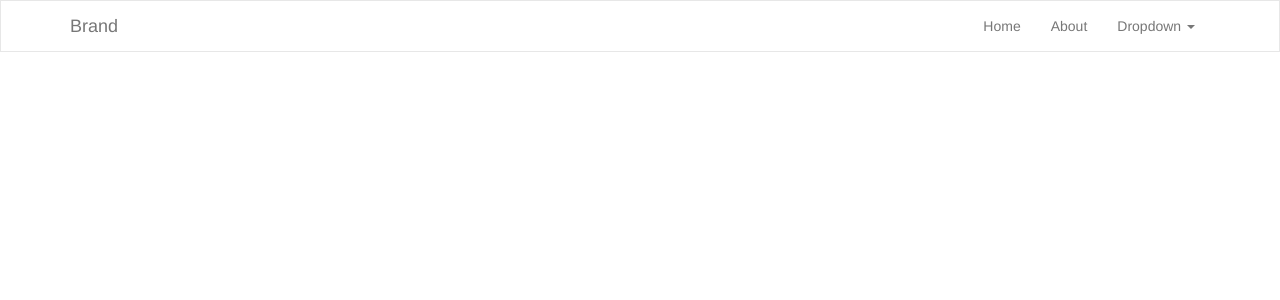
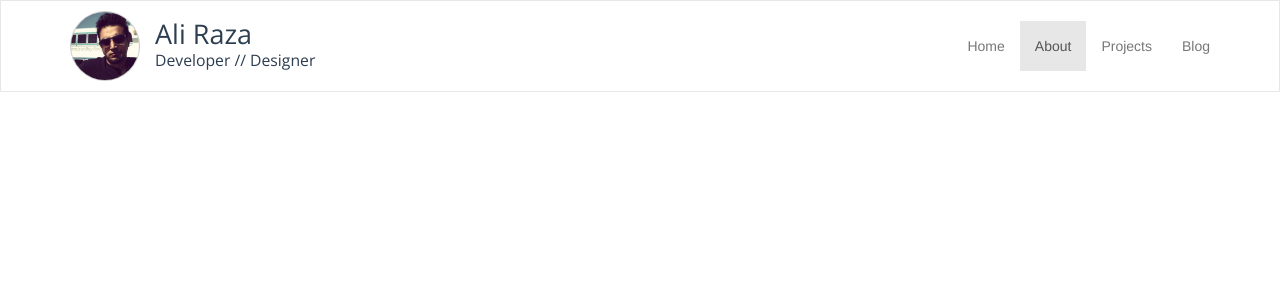
Before and after one commit to ramiraza/portfolio, a Jekyll site: the page built from about.html, in a window 1280 px wide. Shown: the top 300 px of the page. Built offline with Jekyll 4.4.1, drawn with Linux system fonts in a browser that asks for light colours; nearby versions of some CDN libraries.

Commit message:
added navigation | sass updated

```diff
--- a/_includes/nav.html
+++ b/_includes/nav.html
@@ -1,32 +1,21 @@
 <nav class="navbar navbar-default container-fluid">
   <div class="container">
-    <!-- Brand and toggle get grouped for better mobile display -->
     <div class="navbar-header">
-      <button type="button" class="navbar-toggle collapsed" data-toggle="collapse" data-target="#bs-example-navbar-collapse-1" aria-expanded="false">
-        <span class="sr-only">Toggle navigation</span>
-        <span class="icon-bar"></span>
-        <span class="icon-bar"></span>
-        <span class="icon-bar"></span>
-      </button>
-      <a class="navbar-brand" href={{ "/index.html" | prepend: url }}>Brand</a>
+      <a href={{"/index.html" | prepend: url }}>
+        <span class="img_wrap">
+          <img src="/assets/img/photo.jpg" alt="">
+        </span>
+      </a>
+      <a href={{"/index.html" | prepend: url }} class="navbar-brand">
+        <h1>Ali Raza</h1>
+        <h2>Developer // Designer</h2>
+      </a>
     </div>
-
-    <!-- Collect the nav links, forms, and other content for toggling -->
-    <div class="collapse navbar-collapse" id="bs-example-navbar-collapse-1">
-      <ul class="nav navbar-nav navbar-right">
-        <li><a href={{"/index.html" prepend: url }}>Home</a></li>
-        <li><a href={{"/about.html" prepend: url }}>About</a></li>
-        <li class="dropdown">
-          <a href="#" class="dropdown-toggle" data-toggle="dropdown" role="button" aria-haspopup="true" aria-expanded="false">Dropdown <span class="caret"></span></a>
-          <ul class="dropdown-menu">
-            <li><a href="#">Action</a></li>
-            <li><a href="#">Another action</a></li>
-            <li><a href="#">Something else here</a></li>
-            <li role="separator" class="divider"></li>
-            <li><a href="#">Separated link</a></li>
-         </ul>
-        </li>
-      </ul>
-    </div><!-- /.navbar-collapse -->
-  </div><!-- /.container-fluid -->
+    <ul class="nav navbar-nav navbar-right">
+      <li><a href="#">Home</a></li>
+      <li class="active"><a href="#">About</a></li>
+      <li><a href="#">Projects</a></li>
+      <li><a href="#">Blog</a></li>
+    </ul>
+  </div>
 </nav>
--- a/_sass/base.sass
+++ b/_sass/base.sass
@@ -1,21 +1,14 @@
-body
-
-
 .main_container
   min-height: 100vh
   // max-width: 730px
-
-.navbar
-  border-radius: 0
-  background: #fff
-
 //base styling
-$opensans: 'Open Sans', sans-serif
+$opensans:'Open Sans', sans-serif
 
 h1, h2, h3
   font-family: $opensans
   margin: 0
   padding: 0
+  color: #2c3e50
 
 h2
   font-size: 1.5em
--- a/_sass/style.sass
+++ b/_sass/style.sass
@@ -1,4 +1,6 @@
-// layout styling
+//**************************
+//***** layout styling *****
+//**************************
 .main_container
   max-width: 680px
   // height: 1200px
@@ -44,3 +46,30 @@
     // background: pink
     > a
       color: #ee2b5b
+
+//**************************
+//***** Navigation Bar *****
+//**************************
+.navbar-default
+  border-radius: 0
+  background: #fff
+  .img_wrap
+    height: 70px
+    width: 70px
+    margin: 10px 15px 10px 0
+    float: left
+    img
+      height: 150%
+      width: 150%
+      margin-left: -10px
+.navbar-brand
+  h1
+    font-size: 1.5em
+  h2
+    font-size: 0.875em
+  h1, h2
+    margin-top: 3px
+
+.navbar-right
+  position: relative
+  transform: translateY(40%)
--- a/about.html
+++ b/about.html
@@ -1,3 +1,4 @@
 ---
 layout: page
+title: About
 ---
--- a/index.html
+++ b/index.html
@@ -1,5 +1,6 @@
 ---
 layout: default
+title: Home
 ---
 <div class="row header">
   <div class="col-sm-3 img_container">
```
